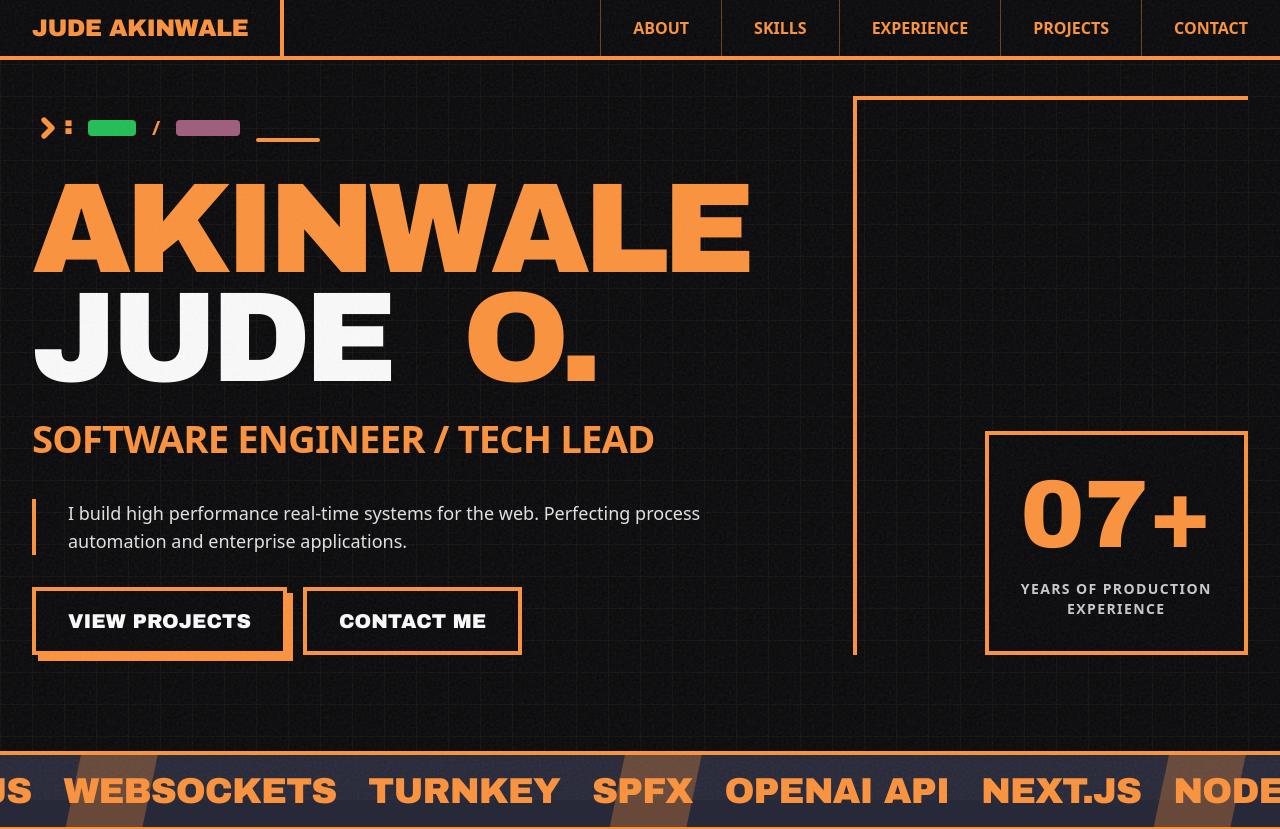
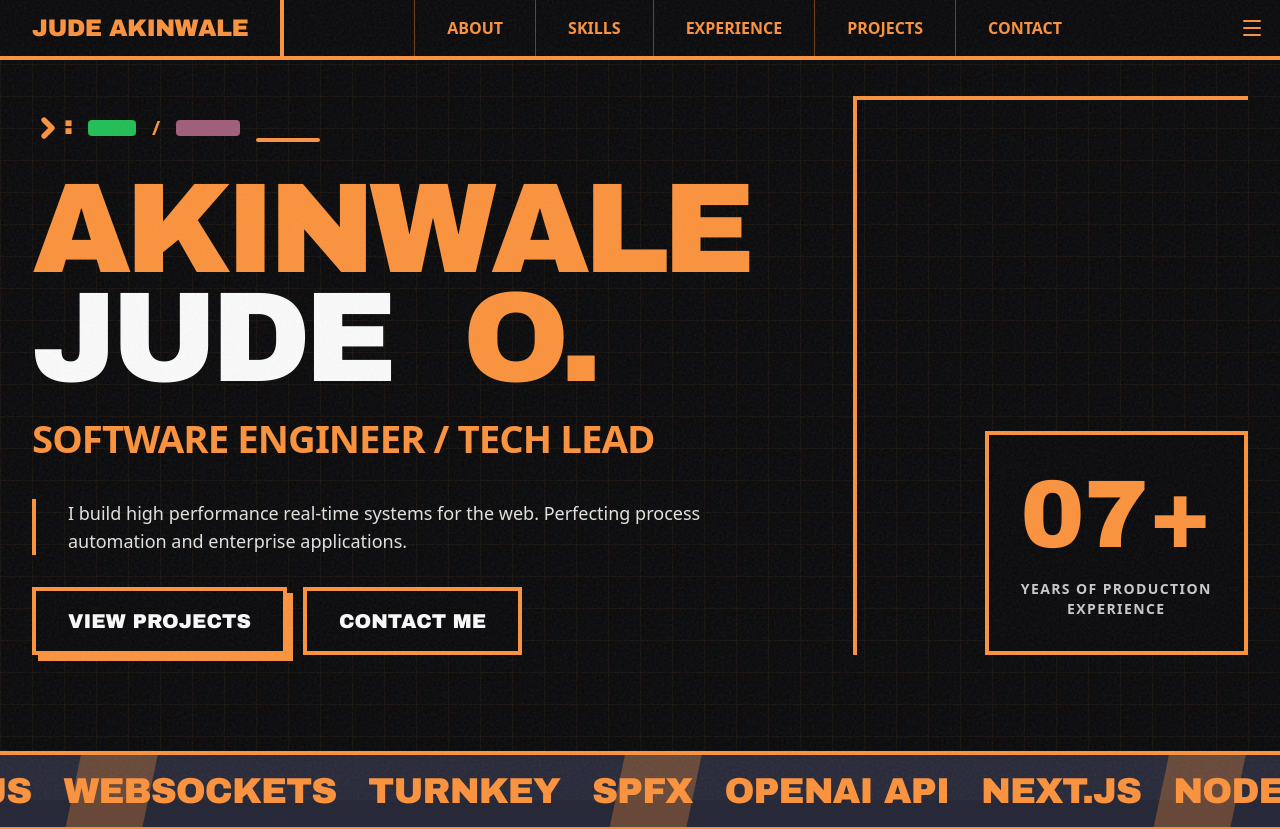
Before and after one commit to judeakinwale/portfolio_fe_test, a Next.js app: page / in a window 1280 px wide. Shown: the top 829 px of the page. Built offline with nearby package versions, Linux system fonts and the light colour scheme; no server answers; a web font is replaced by a local one.

Commit message:
updt: nav for mobile

```diff
--- a/src/components/layout/TopNav.tsx
+++ b/src/components/layout/TopNav.tsx
@@ -1,4 +1,7 @@
-import React from "react";
+"use client";
+import React, { useState } from "react";
+import { cn } from "@/lib/utils";
+import { Menu, X } from "lucide-react";
 
 const username = "Jude Akinwale";
 const navItems = [
@@ -12,21 +15,60 @@ const navItems = [
 ];
 
 const TopNav = () => {
+  const navRef = React.useRef<HTMLDivElement>(null);
+  const [showNav, setShowNav] = useState<boolean>(false);
+
+  const toggleNav = () => {
+    if (!showNav) {
+      setShowNav(true);
+      document.addEventListener("click", handleOutsideClick);
+      return;
+    }
+    setShowNav(false);
+    document.removeEventListener("click", handleOutsideClick);
+  };
+
+  const handleOutsideClick = (event: MouseEvent) => {
+    const target = event.target as HTMLElement;
+    if (navRef.current && !navRef.current.contains(target)) {
+      setShowNav(false);
+    }
+    document.removeEventListener("click", handleOutsideClick);
+  };
+
+  const renderedNavItems = navItems.map(({ name, href }) => (
+    <a
+      key={name}
+      href={href}
+      className="px-8 py-4 font-bold uppercase border-l border-accent/40 hover:bg-accent hover:text-background transition-all duration-150 ease-out"
+    >
+      {name}
+    </a>
+  ));
+
   return (
     <nav className="fixed top-0 z-10 w-full flex justify-between items-stretch bg-background border-b-4 border-accent">
-      <a className="px-8 py-4 text-2xl uppercase font-archivo leading-none tracking-tight border-r-4 border-accent" href="#hero">
+      <a
+        className="px-8 py-4 text-2xl uppercase font-archivo leading-none tracking-tight border-r-4 border-accent"
+        href="#hero"
+      >
         {username}
       </a>
-      <div className="hidden md:flex">
-        {navItems.map(({ name, href }) => (
-          <a
-            key={name}
-            href={href}
-            className="px-8 py-4 font-bold uppercase border-l border-accent/40 hover:bg-accent hover:text-background transition-all duration-150 ease-out"
-          >
-            {name}
-          </a>
-        ))}
+      <div className="hidden md:flex">{renderedNavItems}</div>
+      <div ref={navRef} className="relative group flex transition-all">
+        <div className="m-2 p-2 font-bold tr" onClick={toggleNav}>
+          {showNav ? <X /> : <Menu />}
+        </div>
+        <div
+          className={cn(
+            showNav
+              ? "absolute top-12 right-4 flex flex-col gap-1 bg-background border-2 border-accent"
+              : "hidden",
+          )}
+          onClick={toggleNav}
+        >
+          {renderedNavItems}
+        </div>
       </div>
     </nav>
   );
```
